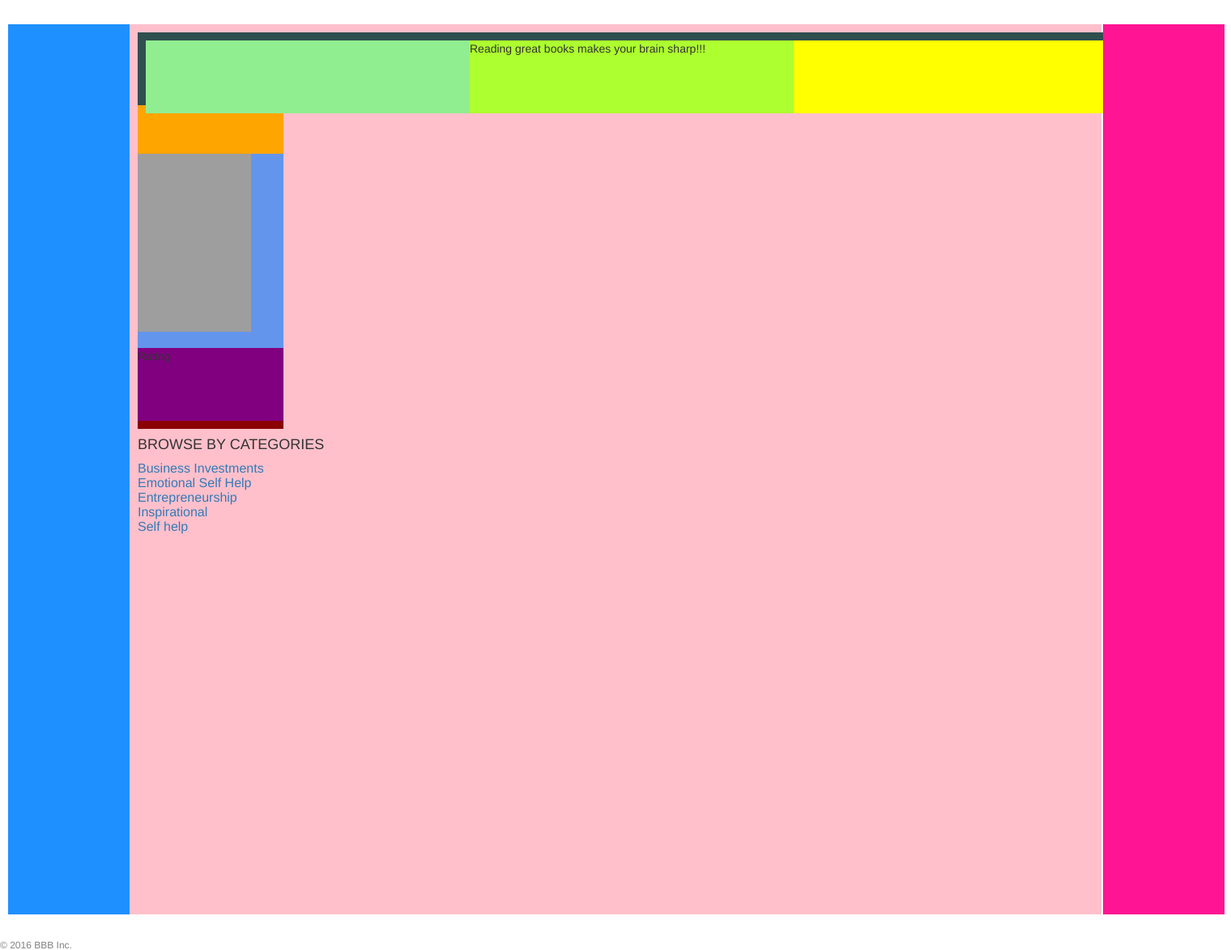
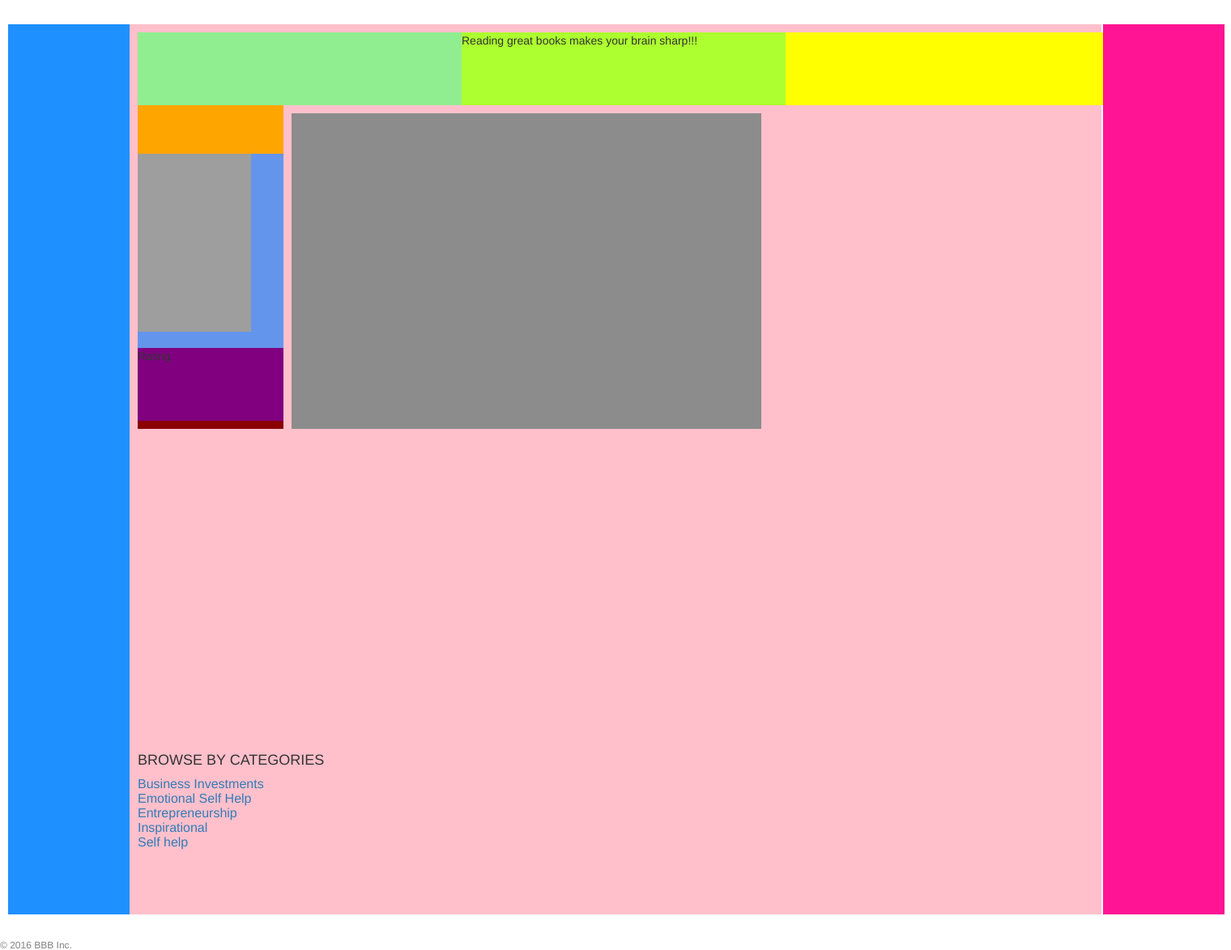
Before and after one commit to zolaneta/books_flask_app, a Flask app: page /title in a window 1520 px wide. Shown: the part 52-1226 px from the top of the page at 81% size. Run offline with Flask 2, Linux system fonts and the light colour scheme; data comes from the database, SQL or seed files in the repository; some libraries are stand-ins or nearby versions; grey boxes are pictures that could not be loaded.

Commit message:
title.html and title.css, created title block

```diff
--- a/app/static/css/title.css
+++ b/app/static/css/title.css
@@ -1,11 +1,8 @@
 #main-left{
-
     background-color: dodgerblue;
     width: 150px;
     height: 1100px;
 }
-
-
 #main{
     position: relative;
     left: 150px;
@@ -13,23 +10,21 @@
     background-color: pink;
     width: 1200px;
     height: 1100px;
-   padding: 10px;
-   padding-bottom: 60px;   /* Height of the footer */
+    padding: 10px;
+    padding-bottom: 60px;   /* Height of the footer */
 
 }
 #main-right {
-position: relative;
+    position: relative;
     background-color: deeppink;
-  bottom: 2200px;
- left: 1352px;
-
+    bottom: 2200px;
+    left: 1352px;
     width: 150px;
     height: 1100px;
 }
-
 #top{
     background-color: darkslategray;
-    padding: 10px;
+
     height: 90px;
     width: 1200px;
 }
@@ -55,7 +50,6 @@ position: relative;
     height: 90px;
     width: 400px;
 }
-
 #book{
     background-color: darkred;
     height: 400px;
@@ -76,3 +70,11 @@ position: relative;
     height: 90px;
     width: 180px;
 }
+#info{
+    position: relative;
+    background-color: #8c8c8c;
+    height: 390px;
+    width: 580px;
+    left: 190px;
+    bottom: 390px;
+}
--- a/app/templates/title.html
+++ b/app/templates/title.html
@@ -14,7 +14,6 @@
 
 
 
-
     <div id="top">
         <div id="top1"></div>
         <div id="top2">Reading great books makes your brain sharp!!!</div>
@@ -22,16 +21,21 @@
     </div>
 
 
-
-
     <div id="book">
         <div id="book1"></div>
         <div id="book2"><img src="/images/{{ specific_book.id}}.jpg" alt="pic1"/></div>
         <div id="book3">Rating</div>
-
     </div>
 
 
+    <div id="info">
+         <div id="info1"></div>
+         <div id="info2"></div>
+         <div id="info3"></div>
+         <div id="info4"></div>
+         <div id="info5"></div>
+
+    </div>
 <!--
 
          <table>
```
